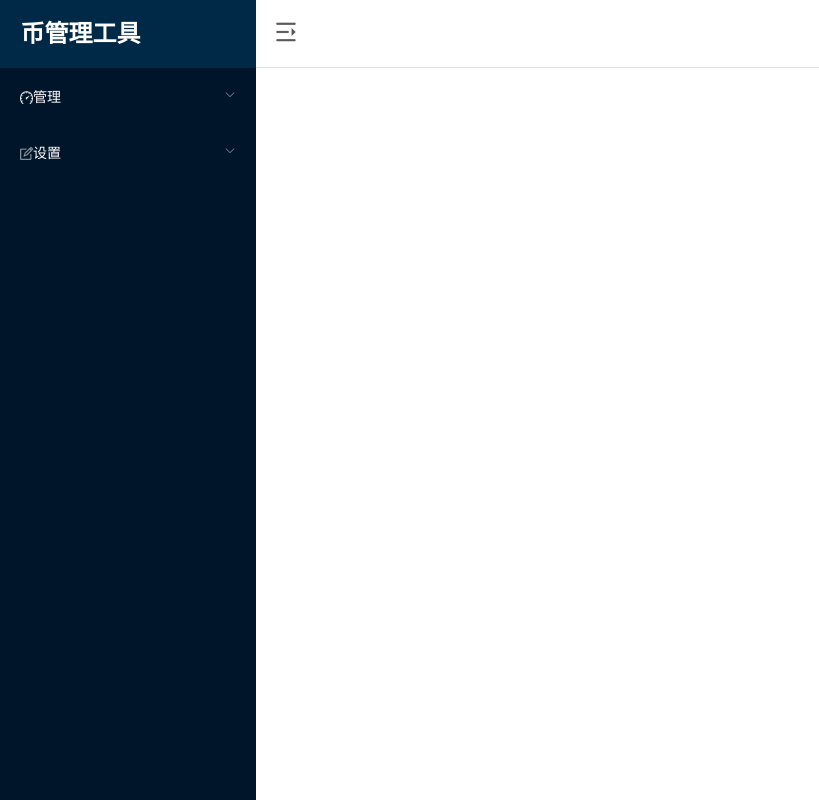
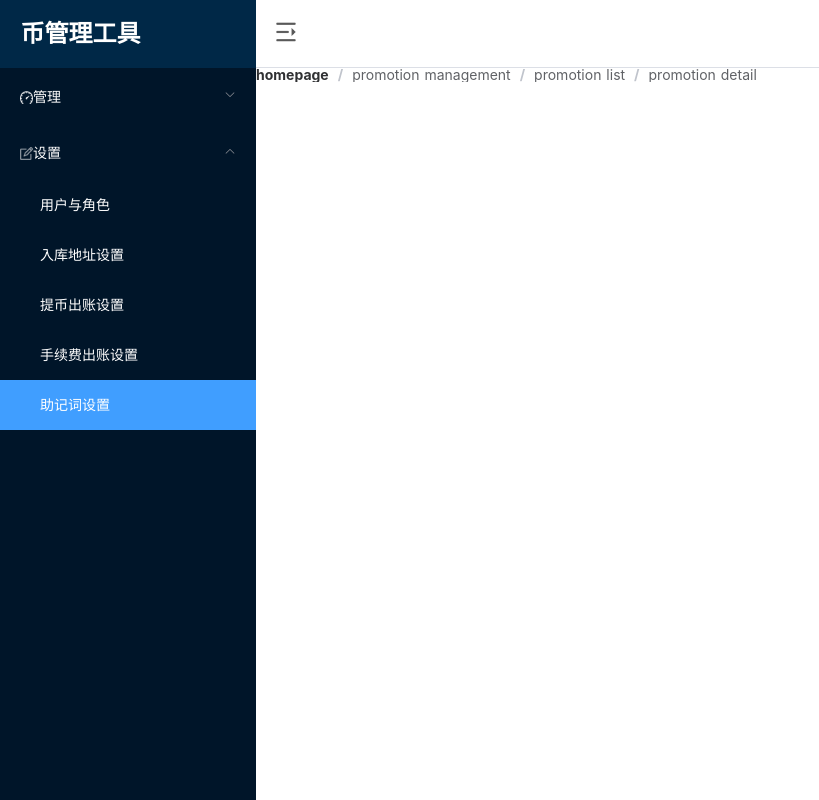
Before and after one commit to jpsiyu/coin-tool, a Nuxt app: page /mnemonic in a window 1280 px wide. Before the commit this address had no page. Shown: the whole page, without its empty margins (0-819 px from the left). Built offline with nearby package versions, Linux system fonts and the light colour scheme.

Commit message:
add mnemonic item

```diff
--- a/assets/src/nav_config.js
+++ b/assets/src/nav_config.js
@@ -41,7 +41,7 @@ const tree = [
       },
       {
         name: '助记词设置',
-        link: ''
+        link: '/mnemonic'
       },
     ]
   }
--- /dev/null
+++ b/components/Breadcrumb.vue
@@ -0,0 +1,8 @@
+<template>
+  <el-breadcrumb separator="/">
+    <el-breadcrumb-item :to="{ path: '/' }">homepage</el-breadcrumb-item>
+    <el-breadcrumb-item>promotion management</el-breadcrumb-item>
+    <el-breadcrumb-item>promotion list</el-breadcrumb-item>
+    <el-breadcrumb-item>promotion detail</el-breadcrumb-item>
+  </el-breadcrumb>
+</template>
--- /dev/null
+++ b/pages/mnemonic/index.vue
@@ -0,0 +1,12 @@
+<template>
+  <div class="mn">
+    <Breadcrumb />
+  </div>
+</template>
+
+<script>
+import Breadcrumb from '@/components/Breadcrumb'
+export default {
+  components: { Breadcrumb }
+}
+</script>
```
